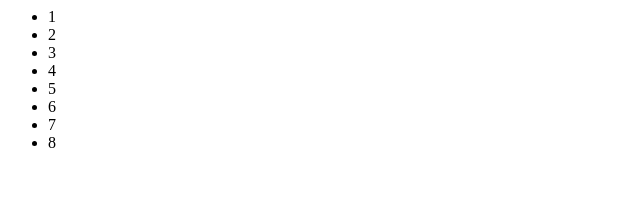
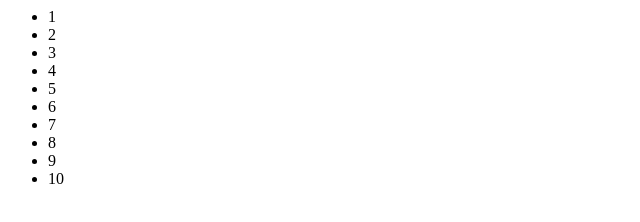
Before and after one commit to timbarden/filtering, a plain HTML site: page index.html in a window 1280 px wide. Shown: the full height of the page, 0-640 px from the left. Drawn offline with Linux system fonts and the light colour scheme.

Commit message:
Update index.html

```diff
--- a/index.html
+++ b/index.html
@@ -7,4 +7,6 @@
   <li data-filterLocation="Type3" data-filterColour="Red">6</li>
   <li data-filterLocation="Type2" data-filterColour="Orange">7</li>
   <li data-filterLocation="Type4">8</li>
+  <li data-filterLocation="Type4">9</li>
+  <li data-filterLocation="Type1">10</li>
 </ul>
```
